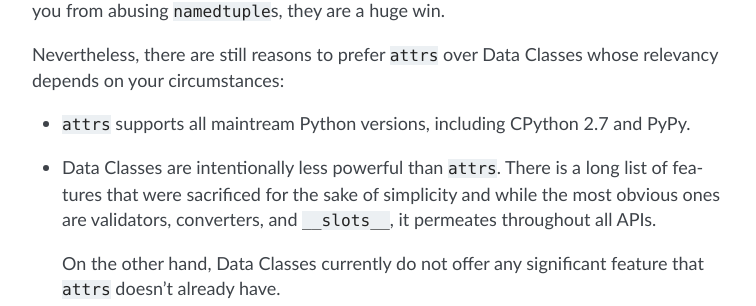
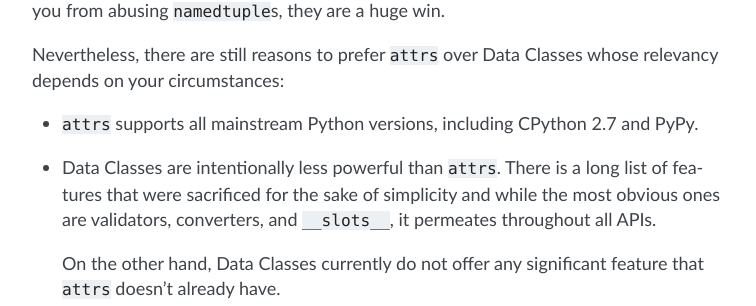
Before and after one commit to python-attrs/attrs, a Sphinx documentation site: the page built from docs/why.rst, in a window 1280 px wide and 900 px high, scrolled down 3587 px. Shown: the part 148-454 px from the top of the window, without its empty margins (368-1124 px from the left). Built offline with Sphinx 7.4.7, drawn with Linux system fonts in a browser that asks for light colours.

Commit message:
Fix typo

```diff
--- a/docs/why.rst
+++ b/docs/why.rst
@@ -145,7 +145,7 @@
 
 Nevertheless, there are still reasons to prefer ``attrs`` over Data Classes whose relevancy depends on your circumstances:
 
-- ``attrs`` supports all maintream Python versions, including CPython 2.7 and PyPy.
+- ``attrs`` supports all mainstream Python versions, including CPython 2.7 and PyPy.
 - Data Classes are intentionally less powerful than ``attrs``.
   There is a long list of features that were sacrificed for the sake of simplicity and while the most obvious ones are validators, converters, and ``__slots__``, it permeates throughout all APIs.
 
```
